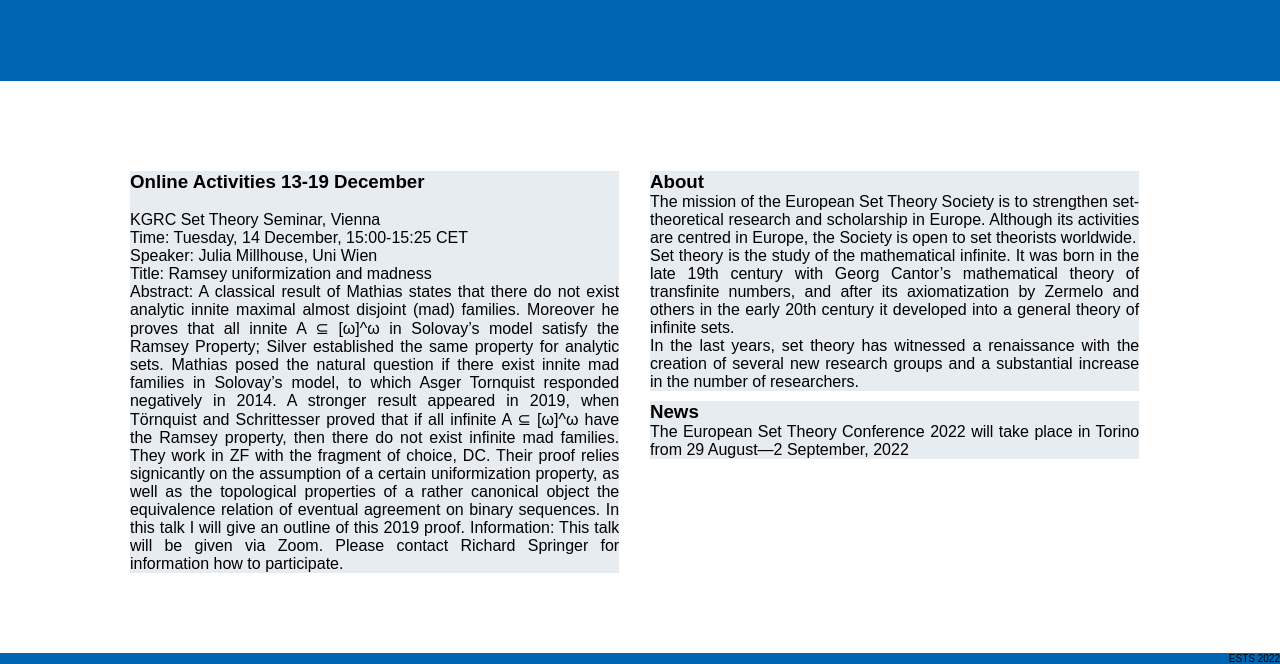
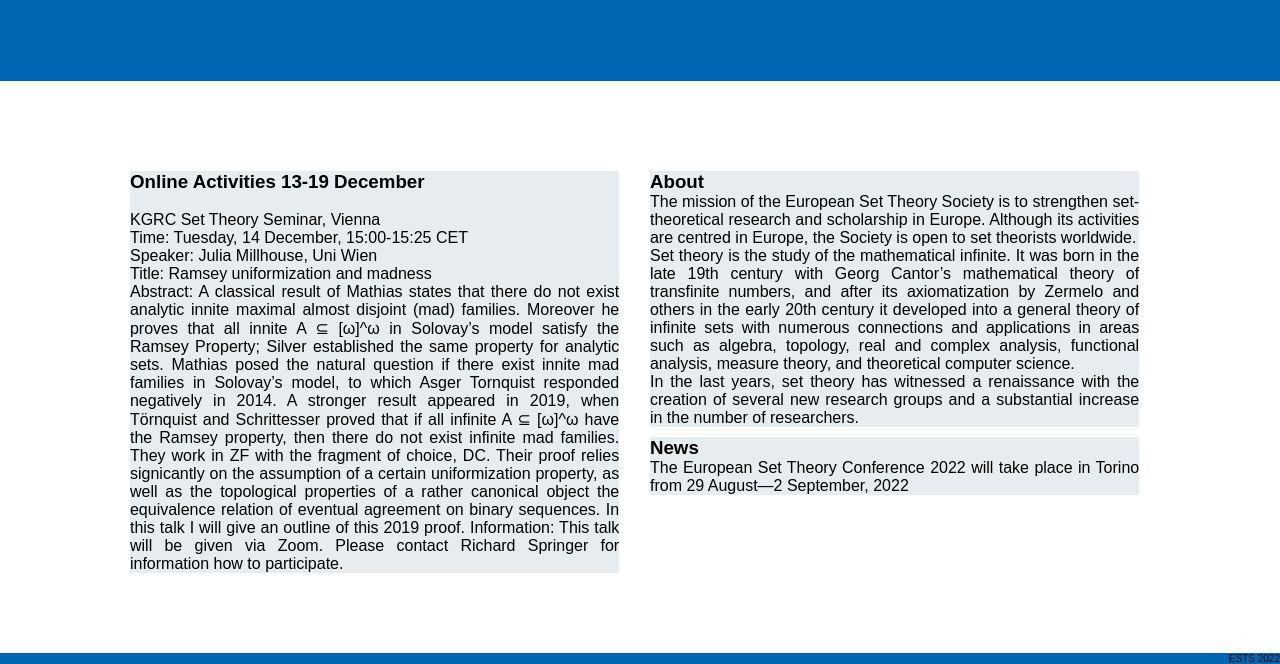
Before and after one commit to europeansettheory/europeansettheory.github.io, a plain HTML site: page index.html in a window 1280 px wide. Shown: the part 196-860 px from the top of the page. Drawn offline with Linux system fonts and the light colour scheme.

Commit message:
Update index.html

```diff
--- a/index.html
+++ b/index.html
@@ -152,7 +152,8 @@ Information: This talk will be given via Zoom. Please contact Richard Springer f
                       </p>
                       <p>Set theory is the study of the mathematical infinite. It was born in the late 19th century with Georg Cantor’s
                         mathematical theory of transfinite numbers, and after its axiomatization by Zermelo and others in the early
-                        20th century it developed into a general theory of infinite sets.
+                        20th century it developed into a general theory of infinite sets with numerous connections and applications in areas
+                        such as algebra, topology, real and complex analysis, functional analysis, measure theory, and theoretical computer science.
                       </p>
                       <p>  In the last years, set theory has witnessed a renaissance with the creation of several new research groups
                         and a substantial increase in the number of researchers.
```
